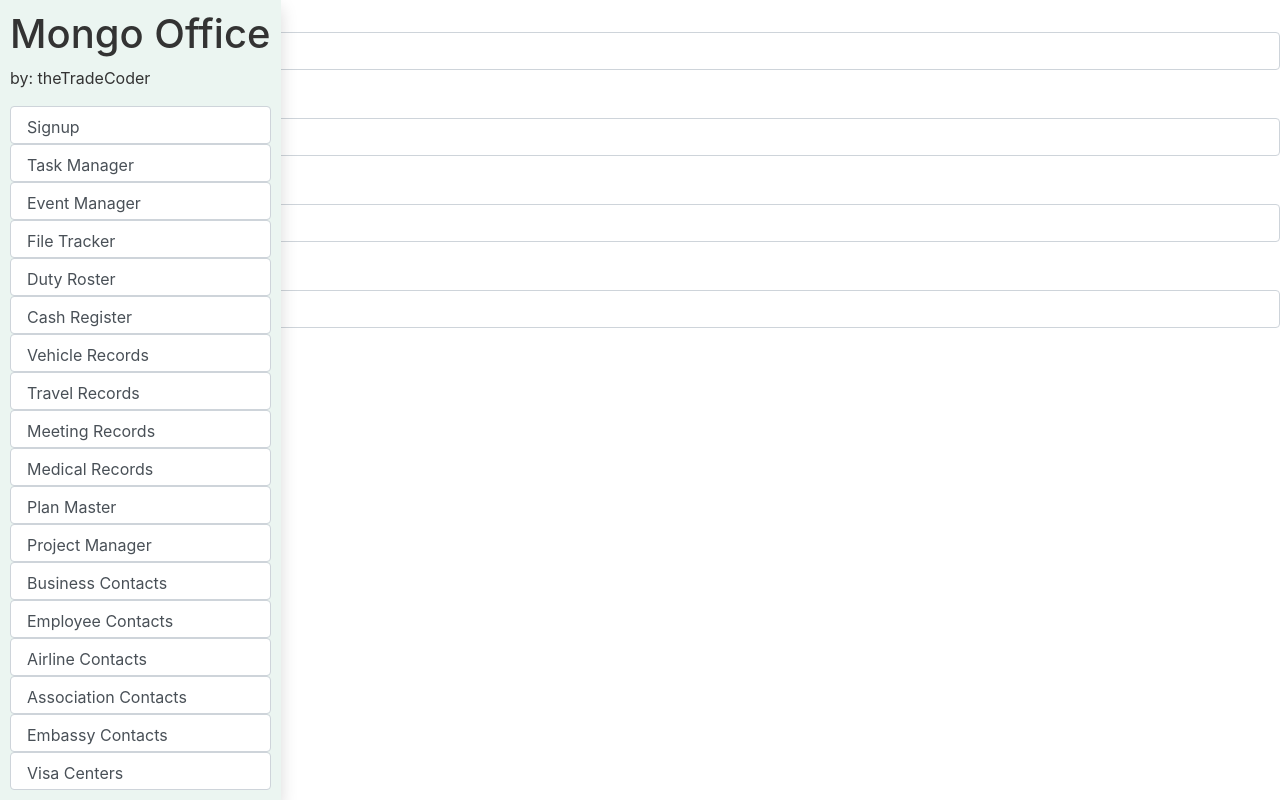
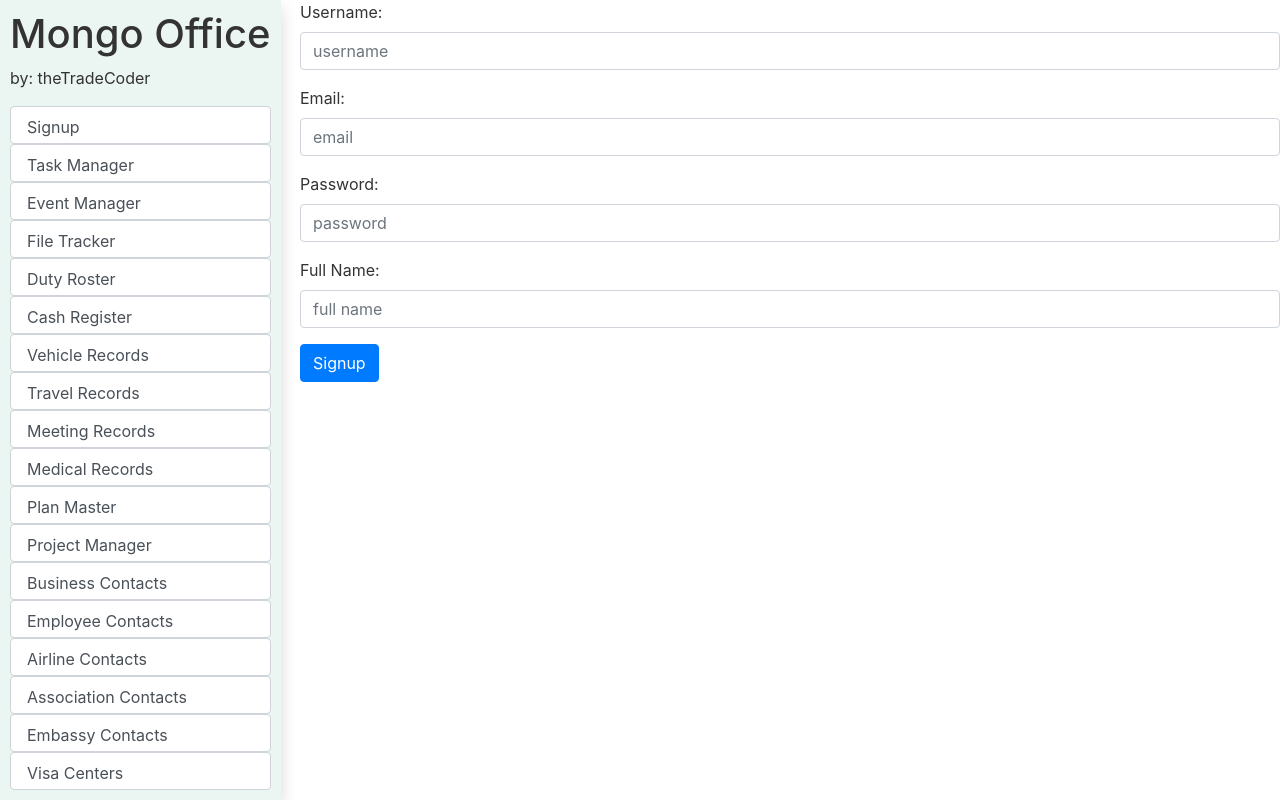
Before and after one commit to mydigita/mongo-office, a React (Create React App) app: page /mongo-office/accounts/signup in a window 1280 px wide. Built offline with nearby package versions, Linux system fonts and the light colour scheme.

Commit message:
local update

```diff
--- a/src/components/users.component.js
+++ b/src/components/users.component.js
@@ -1,14 +1,27 @@
-import React from 'react';
+import React, {useState} from 'react';
+import axios from 'axios';
 import 'bootstrap/dist/css/bootstrap.min.css';
 import 'bootstrap/dist/js/bootstrap.bundle.js';
 import 'jquery/dist/jquery.js';
 
 export default function UserForm(){
+
+    const [username, setUsername] =  useState("");
+    const [user_email, setUser_email] = useState("");
+    const [password, setPassword] =  useState("");
+    const [fullName, setFullName] = useState("");
+
+    const userDetails = {username, user_email, password, fullName};
+
+
     function onSubmitUserSignup(e){
         e.preventDefault();
+        axios.post('http://localhost:5000/mongo-office/accounts/register', userDetails)
+        .then(()=>window.alert("Signup successful"))
+        .catch(err=>window.alert(err));
     }
     return(
-        <div>
+        <div className="body-part">
             <form onSubmit={onSubmitUserSignup}>
                 <div className="form-group">
                     <label>Username:</label>
@@ -27,7 +40,7 @@ export default function UserForm(){
                     <input type="text" className="form-control" placeholder="full name"/>
                 </div>
                 <div>
-                    <button type="submit">Signup</button>
+                    <button type="submit" className="btn btn-primary">Signup</button>
                 </div>
 
             </form>
```
